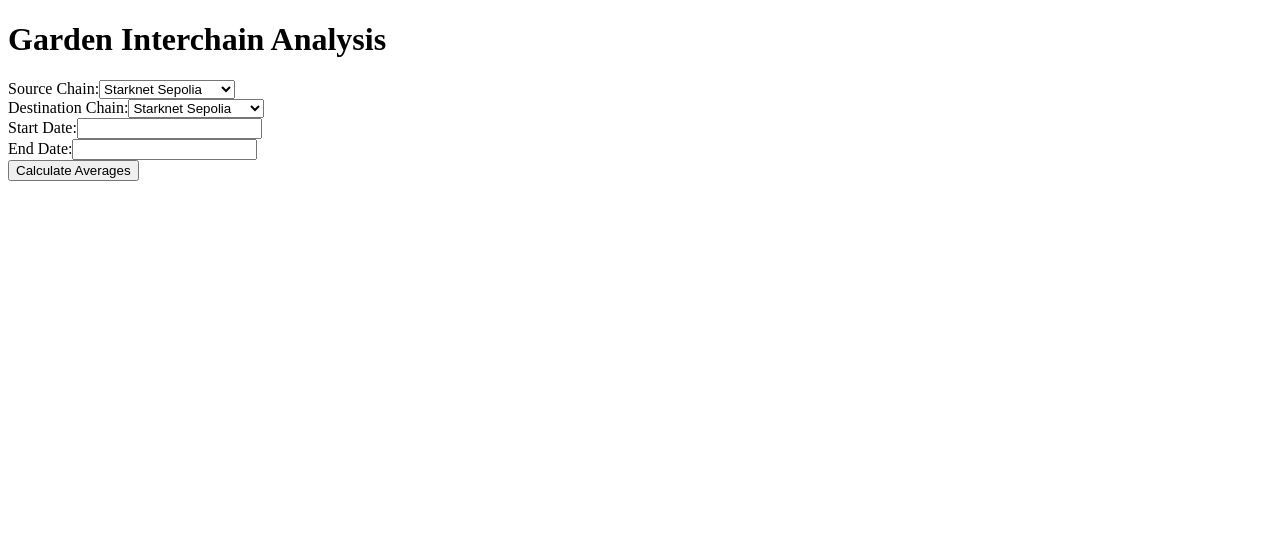
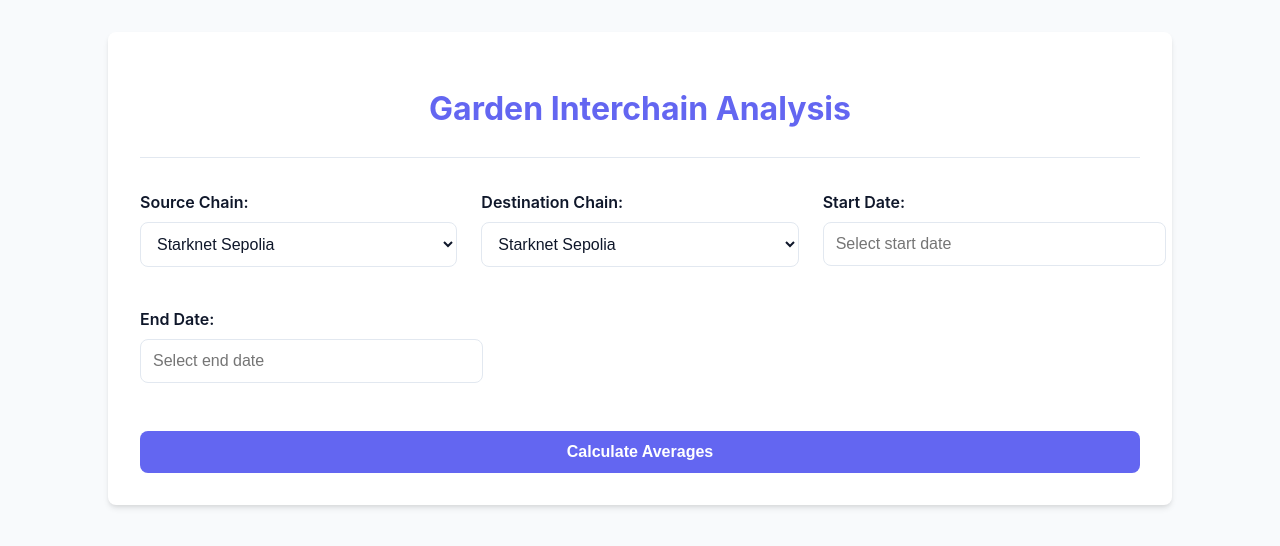
Before and after one commit to Yaswanth-Vempuluru-7916/garden_interchain_analysis, a React (Vite) app in the folder frontend/: page / in a window 1280 px wide. Shown: the top 546 px of the page. Built offline with nearby package versions, Linux system fonts and the light colour scheme.

Commit message:
add style and precise to 2 decimals

```diff
--- /dev/null
+++ b/frontend/src/App.css
@@ -0,0 +1,232 @@
+/* App.css - Garden Interchain Analysis */
+:root {
+    --primary: #6366f1;
+    --primary-dark: #4f46e5;
+    --secondary: #14b8a6;
+    --background: #f8fafc;
+    --card-bg: #ffffff;
+    --text: #0f172a;
+    --text-secondary: #64748b;
+    --border: #e2e8f0;
+    --success: #10b981;
+    --error: #ef4444;
+    --highlight: #8b5cf6;
+    --border-radius: 8px;
+    --shadow: 0 4px 6px -1px rgba(0, 0, 0, 0.1), 0 2px 4px -1px rgba(0, 0, 0, 0.06);
+  }
+
+  body {
+    background-color: var(--background);
+    color: var(--text);
+    font-family: 'Inter', -apple-system, BlinkMacSystemFont, 'Segoe UI', Roboto, Oxygen, Ubuntu, Cantarell, sans-serif;
+    line-height: 1.5;
+    margin: 0;
+    padding: 0;
+  }
+
+  .app-container {
+    max-width: 1000px;
+    margin: 2rem auto;
+    padding: 2rem;
+    background-color: var(--card-bg);
+    border-radius: var(--border-radius);
+    box-shadow: var(--shadow);
+  }
+
+  .app-header {
+    text-align: center;
+    margin-bottom: 2rem;
+    padding-bottom: 1rem;
+    border-bottom: 1px solid var(--border);
+  }
+
+  .app-title {
+    color: var(--primary);
+    font-size: 2rem;
+    margin-bottom: 0.5rem;
+  }
+
+  .form-grid {
+    display: grid;
+    grid-template-columns: repeat(auto-fit, minmax(300px, 1fr));
+    gap: 1.5rem;
+    margin-bottom: 2rem;
+  }
+
+  .form-group {
+    margin-bottom: 1rem;
+  }
+
+  .form-label {
+    display: block;
+    font-weight: 600;
+    margin-bottom: 0.5rem;
+    color: var(--text);
+  }
+
+  .form-select,
+  .react-datepicker-wrapper {
+    width: 100%;
+  }
+
+  select,
+  .react-datepicker__input-container input {
+    width: 100%;
+    padding: 0.75rem;
+    border: 1px solid var(--border);
+    border-radius: var(--border-radius);
+    background-color: var(--card-bg);
+    color: var(--text);
+    font-size: 1rem;
+    transition: border-color 0.2s, box-shadow 0.2s;
+  }
+
+  select:focus,
+  .react-datepicker__input-container input:focus {
+    outline: none;
+    border-color: var(--primary);
+    box-shadow: 0 0 0 3px rgba(99, 102, 241, 0.2);
+  }
+
+  .submit-button {
+    display: block;
+    width: 100%;
+    padding: 0.75rem;
+    background-color: var(--primary);
+    color: white;
+    border: none;
+    border-radius: var(--border-radius);
+    font-size: 1rem;
+    font-weight: 600;
+    cursor: pointer;
+    transition: background-color 0.2s;
+    margin-top: 1rem;
+  }
+
+  .submit-button:hover {
+    background-color: var(--primary-dark);
+  }
+
+  .error-message {
+    padding: 0.75rem;
+    background-color: rgba(239, 68, 68, 0.1);
+    color: var(--error);
+    border-radius: var(--border-radius);
+    margin: 1rem 0;
+    font-weight: 500;
+  }
+
+  .success-message {
+    padding: 0.75rem;
+    background-color: rgba(16, 185, 129, 0.1);
+    color: var(--success);
+    border-radius: var(--border-radius);
+    margin: 1rem 0;
+    font-weight: 500;
+  }
+
+  .total-orders {
+    font-size: 1.1rem;
+    font-weight: 600;
+    text-align: center;
+    margin: 1.5rem 0;
+    padding: 1rem;
+    background-color: rgba(99, 102, 241, 0.1);
+    border-radius: var(--border-radius);
+    color: var(--primary-dark);
+  }
+
+  .results-section {
+    margin-top: 2rem;
+    padding-top: 1.5rem;
+    border-top: 1px solid var(--border);
+  }
+
+  .results-header {
+    font-size: 1.5rem;
+    color: var(--primary);
+    margin-bottom: 1.5rem;
+    text-align: center;
+  }
+
+  .stats-grid {
+    display: grid;
+    grid-template-columns: repeat(auto-fit, minmax(250px, 1fr));
+    gap: 1.5rem;
+  }
+
+  .stat-card {
+    padding: 1.25rem;
+    background-color: rgba(99, 102, 241, 0.05);
+    border-radius: var(--border-radius);
+    border-left: 4px solid var(--primary);
+  }
+
+  .stat-label {
+    font-size: 0.875rem;
+    color: var(--text-secondary);
+    margin-bottom: 0.5rem;
+  }
+
+  .stat-value {
+    font-size: 1.25rem;
+    font-weight: 600;
+    color: var(--text);
+  }
+
+  /* Overall stat card styling */
+  .overall-stat-card {
+    background-color: rgba(139, 92, 246, 0.1);
+    border-left: 4px solid var(--highlight);
+    grid-column: 1 / -1;
+    display: flex;
+    flex-direction: column;
+    align-items: center;
+    text-align: center;
+  }
+
+  .overall-value {
+    font-size: 1.5rem;
+    color: var(--highlight);
+    font-weight: 700;
+  }
+
+  /* DatePicker customization */
+  .react-datepicker {
+    font-family: inherit;
+    border-color: var(--border);
+  }
+
+  .react-datepicker__header {
+    background-color: var(--primary);
+    border-bottom: none;
+  }
+
+  .react-datepicker__current-month,
+  .react-datepicker__day-name {
+    color: white;
+  }
+
+  .react-datepicker__day--selected {
+    background-color: var(--primary);
+  }
+
+  .react-datepicker__day--selected:hover {
+    background-color: var(--primary-dark);
+  }
+
+  /* Responsive adjustments */
+  @media (max-width: 768px) {
+    .app-container {
+      padding: 1.5rem;
+      margin: 1rem;
+    }
+
+    .form-grid {
+      grid-template-columns: 1fr;
+    }
+
+    .stats-grid {
+      grid-template-columns: 1fr;
+    }
+  }
--- a/frontend/src/App.tsx
+++ b/frontend/src/App.tsx
@@ -1,6 +1,7 @@
 import { useState } from 'react';
 import DatePicker from 'react-datepicker';
 import 'react-datepicker/dist/react-datepicker.css';
+import './App.css';
 
 const App = () => {
   const [sourceChain, setSourceChain] = useState<string>('arbitrum_sepolia');
@@ -23,6 +24,11 @@
   const formatDate = (date: Date | null): string => {
     if (!date) return '';
     return date.toISOString().replace('T', ' ').substring(0, 19) + '+00';
+  };
+
+  const formatDecimal = (value: number | null): string => {
+    if (value === null) return 'N/A';
+    return `${value.toFixed(2)}s`;
   };
 
   const handleSubmit = async () => {
@@ -62,10 +68,15 @@
   };
 
   return (
-    <div>
-      <h1>Garden Interchain Analysis</h1>
-      <div>
-        <label>Source Chain:</label>
+    <div className="app-container">
+      <div className="app-header">
+        <h1 className="app-title">Garden Interchain Analysis</h1>
+      </div>
+
+      <div className="form-grid">
+        <div className="form-group">
+          <label className="form-label">Source Chain:</label>
+          <div className="form-select">
             <select value={sourceChain} onChange={(e) => setSourceChain(e.target.value)}>
               {/* <option value="arbitrum_sepolia">Arbitrum Sepolia</option> */}
               <option value="starknet_sepolia">Starknet Sepolia</option>
@@ -75,8 +86,11 @@
               <option value="monad_testnet">Monad Testnet</option>
             </select>
           </div>
-      <div>
-        <label>Destination Chain:</label>
+        </div>
+
+        <div className="form-group">
+          <label className="form-label">Destination Chain:</label>
+          <div className="form-select">
             <select value={destinationChain} onChange={(e) => setDestinationChain(e.target.value)}>
               {/* <option value="arbitrum_sepolia">Arbitrum Sepolia</option> */}
               <option value="starknet_sepolia">Starknet Sepolia</option>
@@ -86,36 +100,79 @@
               <option value="monad_testnet">Monad Testnet</option>
             </select>
           </div>
-      <div>
-        <label>Start Date:</label>
+        </div>
+
+        <div className="form-group">
+          <label className="form-label">Start Date:</label>
           <DatePicker
             selected={startDate}
             onChange={(date: Date | null) => setStartDate(date)}
             dateFormat="yyyy-MM-dd"
+            placeholderText="Select start date"
           />
         </div>
-      <div>
-        <label>End Date:</label>
+
+        <div className="form-group">
+          <label className="form-label">End Date:</label>
           <DatePicker
             selected={endDate}
             onChange={(date: Date | null) => setEndDate(date)}
             dateFormat="yyyy-MM-dd"
+            placeholderText="Select end date"
           />
         </div>
-      <button onClick={handleSubmit}>Calculate Averages</button>
-      {error && <p>Error: {error}</p>}
-      {message && <p>{message}</p>}
-      {totalOrders !== null && <p>Total Orders in Timeframe: {totalOrders}</p>}
+      </div>
+
+      <button className="submit-button" onClick={handleSubmit}>Calculate Averages</button>
+
+      {error && <div className="error-message">{error}</div>}
+      {message && <div className="success-message">{message}</div>}
+
+      {totalOrders !== null && (
+        <div className="total-orders">
+          Total Orders in Timeframe: {totalOrders}
+        </div>
+      )}
+
       {averages && (
-        <div>
-          <h2>Average Durations (in seconds):</h2>
-          <p>Average User Init Duration (from created_at): {averages.avg_user_init_duration ? `${averages.avg_user_init_duration}s` : 'N/A'}</p>
-          <p>Average Cobi Init Duration (from user_init): {averages.avg_cobi_init_duration ? `${averages.avg_cobi_init_duration}s` : 'N/A'}</p>
-          <p>Average User Redeem Duration (from user_init): {averages.avg_user_redeem_duration ? `${averages.avg_user_redeem_duration}s` : 'N/A'}</p>
-          <p>Average User Refund Duration (from user_init): {averages.avg_user_refund_duration ? `${averages.avg_user_refund_duration}s` : 'N/A'}</p>
-          <p>Average Cobi Redeem Duration (from cobi_init): {averages.avg_cobi_redeem_duration ? `${averages.avg_cobi_redeem_duration}s` : 'N/A'}</p>
-          <p>Average Cobi Refund Duration (from cobi_init): {averages.avg_cobi_refund_duration ? `${averages.avg_cobi_refund_duration}s` : 'N/A'}</p>
-          <p>Average Overall Duration (from created_at to last event): {averages.avg_overall_duration ? `${averages.avg_overall_duration}s` : 'N/A'}</p>
+        <div className="results-section">
+            <div className="stat-card overall-stat-card">
+              <div className="stat-label">Overall Duration (from created_at to last event)</div>
+              <div className="stat-value overall-value">{formatDecimal(averages.avg_overall_duration)}</div>
+            </div>
+          <h2 className="results-header">Average Durations</h2>
+          <div className="stats-grid">
+            <div className="stat-card">
+              <div className="stat-label">User Init Duration (from created_at)</div>
+              <div className="stat-value">{formatDecimal(averages.avg_user_init_duration)}</div>
+            </div>
+
+            <div className="stat-card">
+              <div className="stat-label">Cobi Init Duration (from user_init)</div>
+              <div className="stat-value">{formatDecimal(averages.avg_cobi_init_duration)}</div>
+            </div>
+
+            <div className="stat-card">
+              <div className="stat-label">User Redeem Duration (from user_init)</div>
+              <div className="stat-value">{formatDecimal(averages.avg_user_redeem_duration)}</div>
+            </div>
+
+            <div className="stat-card">
+              <div className="stat-label">User Refund Duration (from user_init)</div>
+              <div className="stat-value">{formatDecimal(averages.avg_user_refund_duration)}</div>
+            </div>
+
+            <div className="stat-card">
+              <div className="stat-label">Cobi Redeem Duration (from cobi_init)</div>
+              <div className="stat-value">{formatDecimal(averages.avg_cobi_redeem_duration)}</div>
+            </div>
+
+            <div className="stat-card">
+              <div className="stat-label">Cobi Refund Duration (from cobi_init)</div>
+              <div className="stat-value">{formatDecimal(averages.avg_cobi_refund_duration)}</div>
+            </div>
+
+          </div>
         </div>
       )}
     </div>
```
Lines whose indentation alone changed are shown as unchanged.
